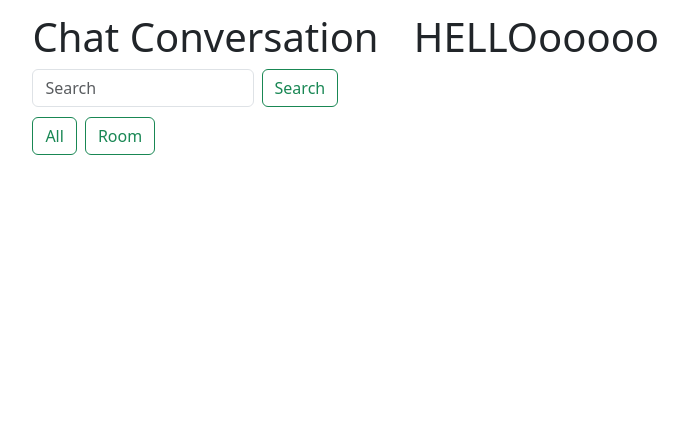
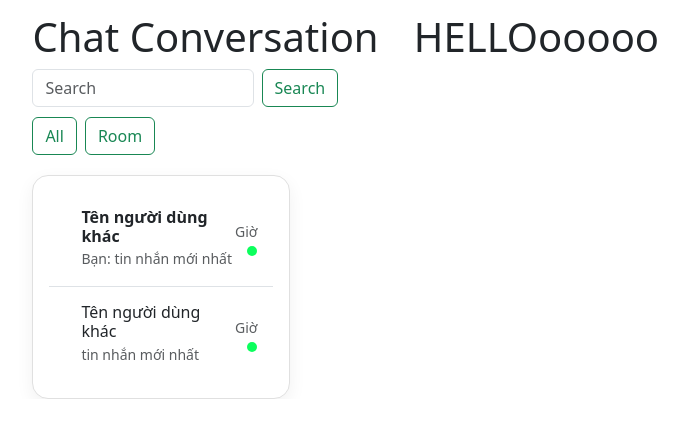
Before and after one commit to harvey2807/AppChat, a React (Create React App) app: page / in a window 1280 px wide. Shown: the top 438 px of the page, without its empty margins (6-694 px from the left). Built offline with nearby package versions, Linux system fonts and the light colour scheme.

Commit message:
complete deadline 12/12

```diff
--- a/src/App.js
+++ b/src/App.js
@@ -23,6 +23,7 @@ function App() {
     //   <Sidebar />
     // </div>
     <ConsersationLayout></ConsersationLayout>
+
   );
 }
 
--- /dev/null
+++ b/src/components/chat/messagelist/ListMess.css
@@ -0,0 +1,19 @@
+.chat-list {
+    margin-top: 20px;
+    width: 70%;
+    border: 1px solid #e0e0e0;
+    border-radius: 16px;
+    padding: 16px;
+    background: #fff;
+    box-shadow: 0 6px 18px rgba(0, 0, 0, 0.06);
+    transition: box-shadow 200ms ease, transform 200ms ease;
+    overflow: hidden;
+    cursor: pointer;
+}
+
+.status-dot{
+    height: 10px;
+    width: 10px;
+    border-radius: 50%;
+    background-color: #0cff5d;
+}
--- /dev/null
+++ b/src/components/chat/messagelist/ListMess.jsx
@@ -0,0 +1,42 @@
+import './ListMess.css';
+
+
+function ListMess() {
+    return (
+        <div className="chat-list bg-white">
+            <div className="list-group list-group-flush">
+                <a href="#" className="list-group-item list-group-item-action py-3 active-chat">
+                    <div className="d-flex w-100 align-items-center justify-content-between">
+                        <div className="d-flex align-items-center">
+                            <div className="avatar me-3"></div> <div>
+                                <h6 className="mb-0 fw-bold">Tên người dùng khác</h6>
+                                <small className="text-muted">Bạn: tin nhắn mới nhất</small>
+                            </div>
+                        </div>
+                        <div className="d-flex flex-column align-items-end">
+                            <small className="text-muted mb-1">Giờ</small>
+                            <div className="status-dot unread"></div> </div>
+                    </div>
+                </a>
+
+                <a href="#" className="list-group-item list-group-item-action py-3">
+                    <div className="d-flex w-100 align-items-center justify-content-between">
+                        <div className="d-flex align-items-center">
+                            <div className="avatar me-3"></div>
+                            <div>
+                                <h6 className="mb-0 text-dark">Tên người dùng khác</h6>
+                                <small className="text-muted">tin nhắn mới nhất</small>
+                            </div>
+                        </div>
+                        <div className="d-flex flex-column align-items-end">
+                            <small className="text-muted mb-1">Giờ</small>
+                            <div className="status-dot"></div>
+                        </div>
+                    </div>
+                </a>
+            </div>
+        </div>
+    );
+}
+
+export default ListMess;
--- a/src/components/chat/sidebar/sidebar.jsx
+++ b/src/components/chat/sidebar/sidebar.jsx
@@ -1,5 +1,5 @@
 import "./sidebar.css";
-import 'bootstrap/dist/css/bootstrap.min.css';
+// import 'bootstrap/dist/css/bootstrap.min.css';
 
 function Sidebar() {
     return (
--- a/src/layout/ConsersationLayout.jsx
+++ b/src/layout/ConsersationLayout.jsx
@@ -1,11 +1,14 @@
 import './ChatLayout.css';
 import Sidebar from '../components/chat/sidebar/sidebar.jsx';
+import ListMess from '../components/chat/messagelist/ListMess.jsx';
 
 function ConsersationLayout() {
     return (
         <div className='chat-container'>
             <div className='chat-left'>
                 <Sidebar />
+                <ListMess />
+
             </div>
             <div className='chat-right'>
                 <h1>HELLOooooo</h1>
```
